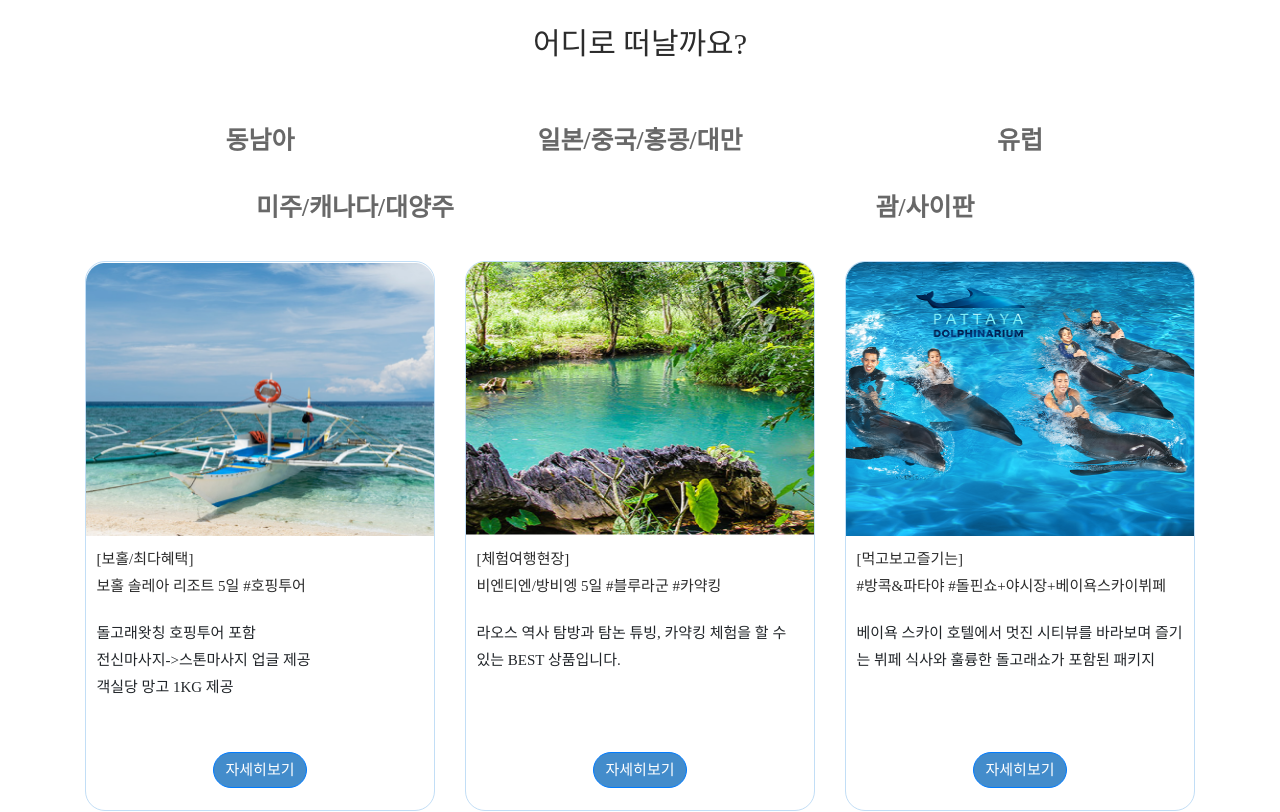
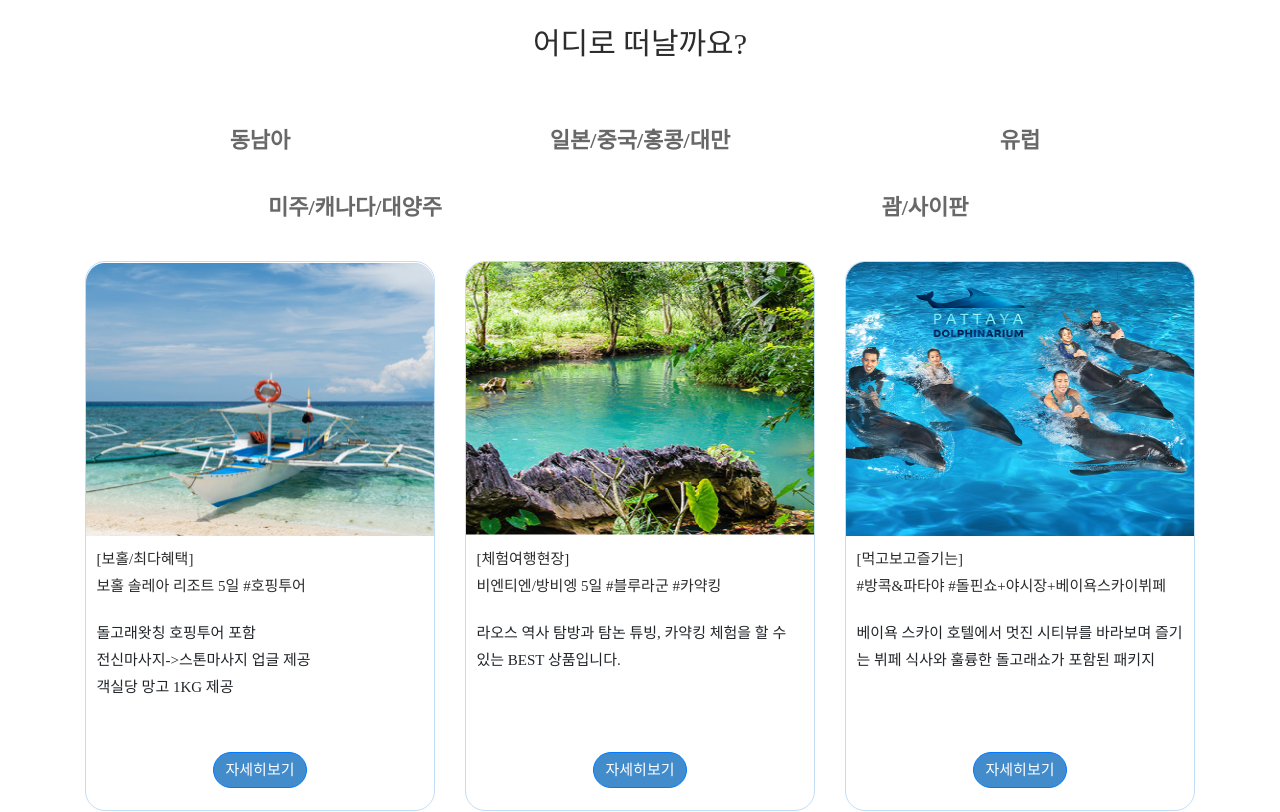
Before and after one commit to jiyoun3468/test, a plain HTML site: page index.html in a window 1280 px wide. Shown: the part 1180-1992 px from the top of the page. Drawn offline with Linux system fonts and the light colour scheme; a web font is replaced by a local one.

Commit message:
main.css

```diff
--- a/css/main.css
+++ b/css/main.css
@@ -307,6 +307,7 @@ body {
 .drop_menu .li a {
   display: block;
   width: 100px;
+  font-weight: 600;
 }
 
 .drop_menu span {
@@ -452,7 +453,7 @@ h3 {
 }
 
 .leave_title p {
-  font-size: 25px;
+  font-size: 22px;
   font-weight: 900;
   color: #686868;
   text-align: center;
```
